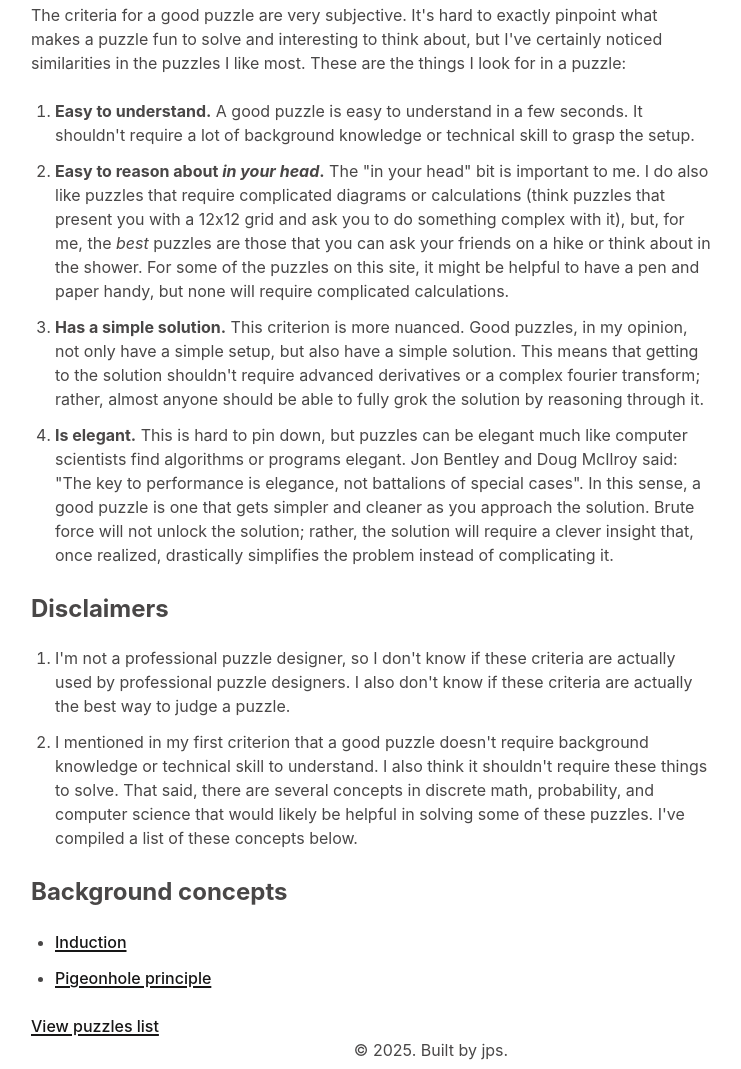
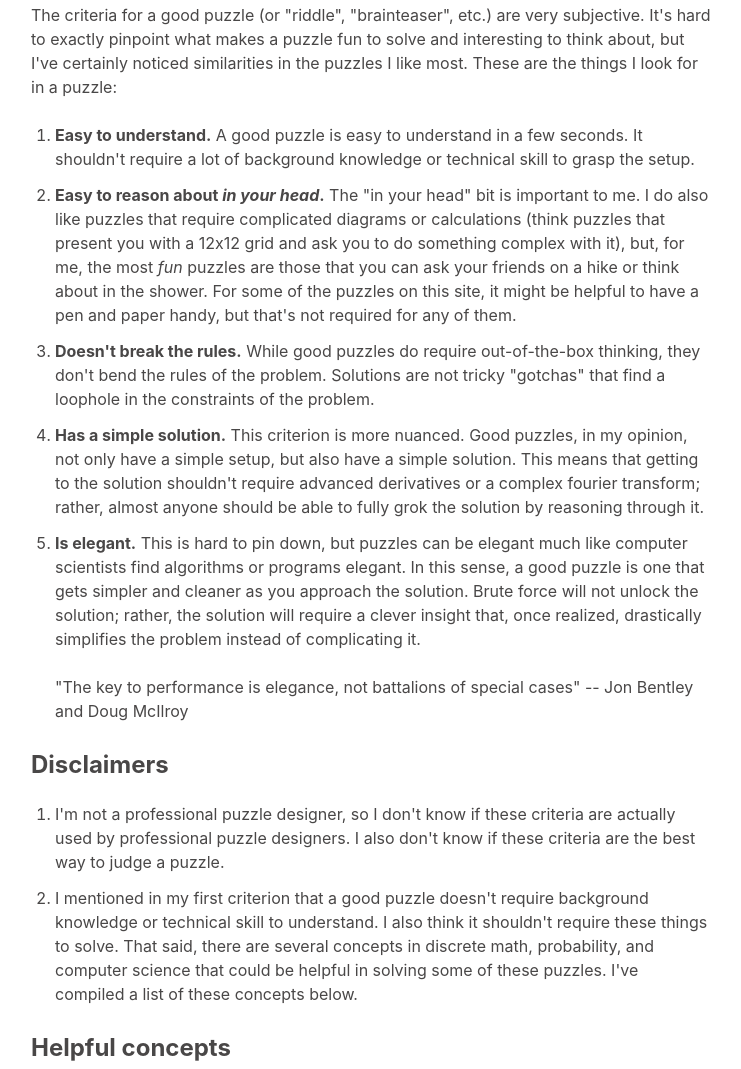
Before and after one commit to janums/janums.github.io, a Gatsby site: page /whatmakesapuzzle in a window 1280 px wide. Shown: the part 171-1240 px from the top of the page, without its empty margins (209-950 px from the left). Built offline with nearby package versions, Linux system fonts and the light colour scheme; Gatsby itself is replaced by a stand-in of ours.

Commit message:
cleanup header and save

```diff
--- a/src/components/layout.css
+++ b/src/components/layout.css
@@ -285,7 +285,8 @@ footer {
   display: flex;
   align-items: center;
   justify-content: center;
-  gap: 0.8rem;
+  gap: clamp(0.5rem, 2vw, 1.5rem);
+  /* min 0.5rem, preferred 2vw, max 1.5rem */
 }
 
 .header-link {
--- a/src/pages/whatmakesapuzzle.js
+++ b/src/pages/whatmakesapuzzle.js
@@ -8,7 +8,7 @@ const WhatMakesAPuzzlePage = () => (
   <Layout>
     <h1>What makes a puzzle "good"?</h1>
     <p>
-      The criteria for a good puzzle are very subjective. It's hard to exactly pinpoint what makes a puzzle fun to solve and interesting to think about, but I've
+      The criteria for a good puzzle (or "riddle", "brainteaser", etc.) are very subjective. It's hard to exactly pinpoint what makes a puzzle fun to solve and interesting to think about, but I've
       certainly noticed similarities in the puzzles I like most. These are the things I look for in a puzzle:
       <br />
       <br />
@@ -19,9 +19,13 @@ const WhatMakesAPuzzlePage = () => (
         </li>
         <li>
           <b>Easy to reason about <i>in your head</i>.</b> The "in your head" bit is important to me. I do also like puzzles that require complicated
-          diagrams or calculations (think puzzles that present you with a 12x12 grid and ask you to do something complex with it), but, for me, the <i>best</i> puzzles
+          diagrams or calculations (think puzzles that present you with a 12x12 grid and ask you to do something complex with it), but, for me, the most <i>fun</i> puzzles
           are those that you can ask your friends on a hike or think about in the shower. For some of the puzzles on this site, it might be helpful to
-          have a pen and paper handy, but none will require complicated calculations.
+          have a pen and paper handy, but that's not required for any of them.
+        </li>
+        <li>
+          <b>Doesn't break the rules.</b> While good puzzles do require out-of-the-box thinking, they don't bend the rules of the problem. Solutions are not
+          tricky "gotchas" that find a loophole in the constraints of the problem.
         </li>
         <li>
           <b>Has a simple solution.</b> This criterion is more nuanced. Good puzzles, in my opinion, not only have a simple setup,
@@ -30,9 +34,12 @@ const WhatMakesAPuzzlePage = () => (
         </li>
         <li>
           <b>Is elegant.</b> This is hard to pin down, but puzzles can be elegant much like computer scientists find
-          algorithms or programs elegant. Jon Bentley and Doug McIlroy said: "The key to performance is elegance, not battalions of special cases".
+          algorithms or programs elegant.
           In this sense, a good puzzle is one that gets simpler and cleaner as you approach the solution. Brute force will not unlock the solution;
           rather, the solution will require a clever insight that, once realized, drastically simplifies the problem instead of complicating it.
+          <br />
+          <br />
+          "The key to performance is elegance, not battalions of special cases" -- Jon Bentley and Doug McIlroy
         </li>
       </ol>
     </p>
@@ -41,16 +48,16 @@ const WhatMakesAPuzzlePage = () => (
       <ol>
         <li>
           I'm not a professional puzzle designer, so I don't know if these criteria are actually used by professional puzzle designers.
-          I also don't know if these criteria are actually the best way to judge a puzzle.
+          I also don't know if these criteria are the best way to judge a puzzle.
         </li>
         <li>
           I mentioned in my first criterion that a good puzzle doesn't require background knowledge or technical skill to understand. I also
           think it shouldn't require these things to solve. That said, there are several concepts in discrete math, probability, and computer science
-          that would likely be helpful in solving some of these puzzles. I've compiled a list of these concepts below.
+          that could be helpful in solving some of these puzzles. I've compiled a list of these concepts below.
         </li>
       </ol>
     </p>
-    <h2>Background concepts</h2>
+    <h2>Helpful concepts</h2>
     <p>
       <ul>
         <li>
```
